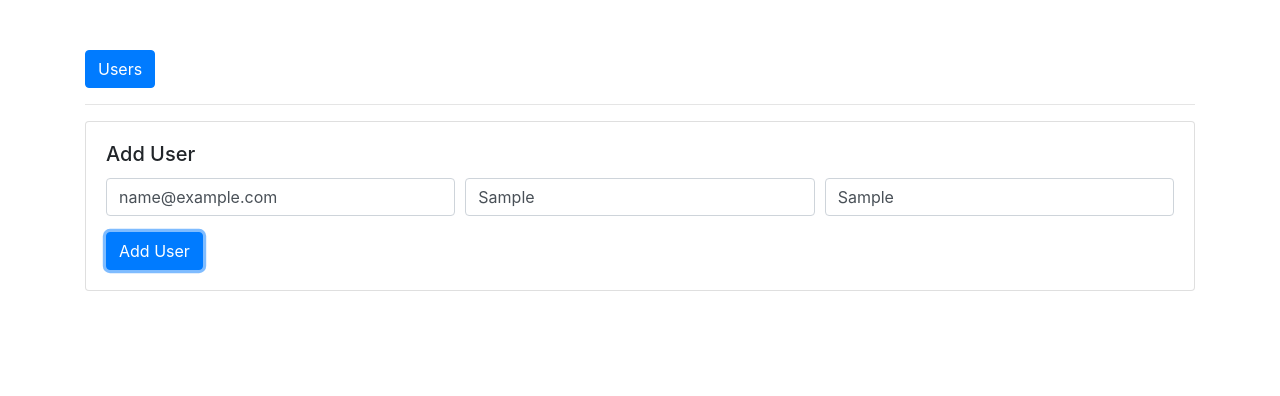
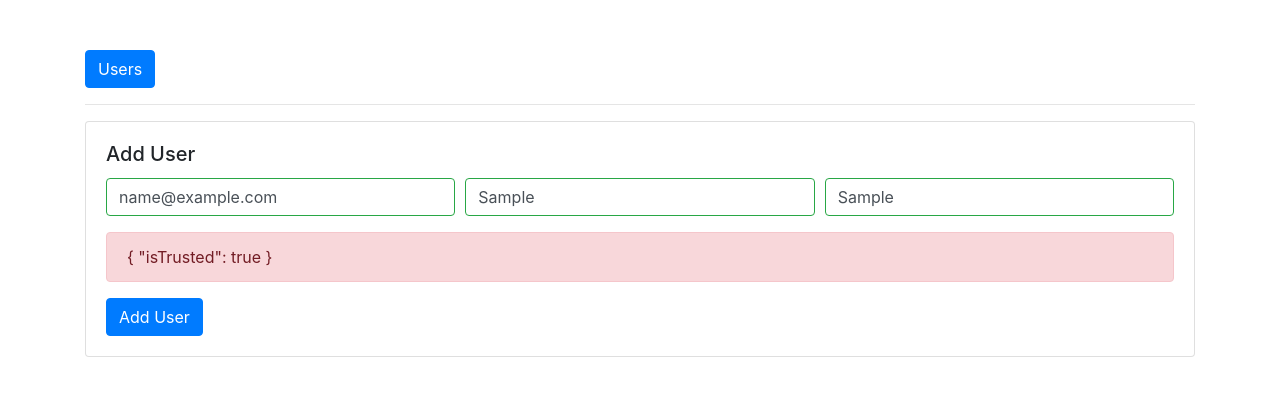
Before and after one commit to suhailvs/angular_curd, an Angular app in the folder frontend/: page /add-user in a window 1280 px wide. Both pictures are taken after typing "name@example.com", "Sample", "Sample" into the empty fields and a click on the button "Add User". Shown: the top 396 px of the page. Built offline with nearby package versions, Linux system fonts and the light colour scheme; no server answers.

Commit message:
fixed issue #5: form validation implemented in add user

```diff
--- a/frontend/src/app/add-user/add-user.component.html
+++ b/frontend/src/app/add-user/add-user.component.html
@@ -5,18 +5,36 @@
       <div class="form-row">
         <div class="form-group col-md-4">
           <label class="sr-only">Email address</label>
-          <input type="email" class="form-control" placeholder="Email" formControlName="email">
+          <input type="email" class="form-control" placeholder="Email" formControlName="email" [ngClass]="{ 'is-invalid': submitted && f.email.errors,
+          'is-valid': submitted && !f.email.errors
+          }">
+          <div *ngIf="submitted && f.email.errors" class="invalid-feedback">
+            <div *ngIf="f.email.errors.required">Email is required</div>
+          </div>
         </div>
         <div class="form-group col-md-4">
           <label class="sr-only">First Name:</label>
-          <input formControlName="firstName" placeholder="First Name" class="form-control">
+          <input formControlName="firstName" placeholder="First Name" class="form-control" [ngClass]="{ 'is-invalid': submitted && f.firstName.errors,
+          'is-valid': submitted && !f.firstName.errors
+          }">
+          <div *ngIf="submitted && f.firstName.errors" class="invalid-feedback">
+            <div *ngIf="f.firstName.errors.required">First Name is required</div>
+            <div *ngIf="f.firstName.errors.minlength">First Name must be at least 6 characters</div>
+          </div>
         </div>
         <div class="form-group col-md-4">
           <label class="sr-only">Last Name:</label>
-          <input formControlName="lastName" placeholder="Last Name" class="form-control">
+          <input formControlName="lastName" placeholder="Last Name" class="form-control" [ngClass]="{
+           'is-invalid': submitted && f.lastName.errors,
+          'is-valid': submitted && !f.lastName.errors}">
+          <div *ngIf="submitted && f.lastName.errors" class="invalid-feedback">
+            <div *ngIf="f.lastName.errors.required">Last Name is required</div>
+          </div>
         </div>
       </div>
-      <button class="btn btn-primary">Add User</button>
+      <div *ngIf="addErrors" class="alert alert-danger">{{addErrors.error|json}}</div>
+      <button [disabled]="loading" class="btn btn-primary">Add User</button>
+      <img *ngIf="loading" src="https://upload.wikimedia.org/wikipedia/commons/b/b1/Loading_icon.gif" width="50">
     </form>
   </div>
 </div>
--- a/frontend/src/app/add-user/add-user.component.ts
+++ b/frontend/src/app/add-user/add-user.component.ts
@@ -10,28 +10,37 @@ import {Router} from "@angular/router";
   styleUrls: ['./add-user.component.css']
 })
 export class AddUserComponent implements OnInit {
+  submitted = false;
+  loading = false;
+  addForm: FormGroup;
+  addErrors: string;
 
   constructor(private formBuilder: FormBuilder,private router: Router, private userService: UserService) { }
-
-  addForm: FormGroup;
 
   ngOnInit() {
 
     this.addForm = this.formBuilder.group({
       id: [],
       email: ['', Validators.required],
-      firstName: ['', Validators.required],
+      firstName: ['', [Validators.required, Validators.minLength(6)]],
       lastName: ['', Validators.required]
     });
 
   }
 
+  get f() { return this.addForm.controls; }
+
   onSubmit() {
+    this.submitted = true;
     if (this.addForm.invalid) return;
-
+    this.loading = true;
   	this.userService.createUser(this.addForm.value)
     .subscribe( data => {
       this.router.navigate(['list-user']);
+    },
+    error => {
+      this.addErrors = error;
+      this.loading = false;
     });
   }
 
```
